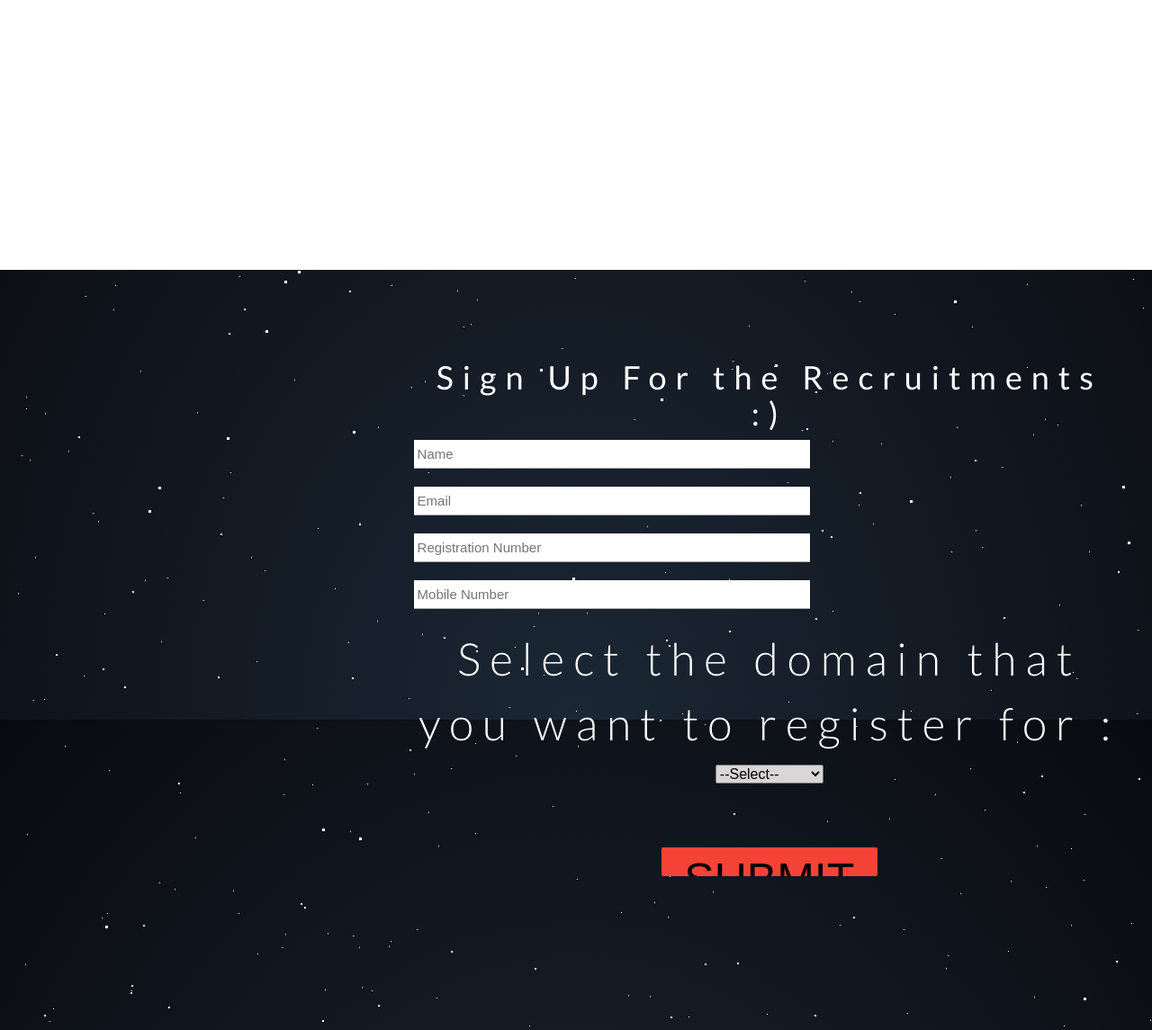
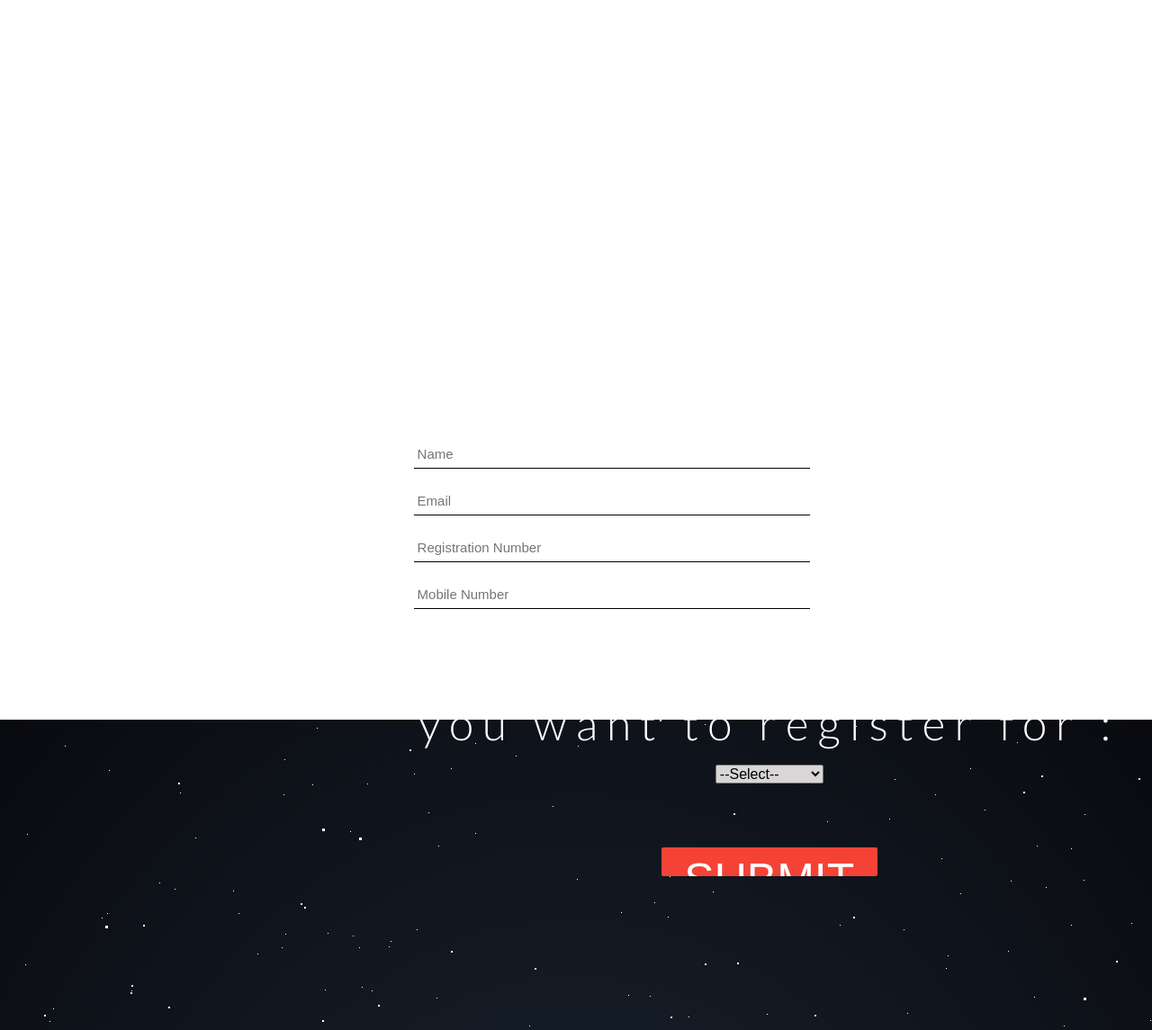
Before and after one commit to raysandeep/rec-iothinc, a Django app: page /quiz/login/ in a window 1280 px wide. Shown: the top 1145 px of the page at 90% size. Run offline with Django 3.2, Linux system fonts and the light colour scheme; some libraries are stand-ins or nearby versions.

Commit message:
Update style.css

```diff
--- a/static/css/style.css
+++ b/static/css/style.css
@@ -2,7 +2,6 @@
 {
     margin: 0;
     padding: 0;
-    height:300;
     background: #000000;
     font-size: 16px;
     color: #000000;
@@ -39,8 +38,7 @@
     font-size: 28px;
 }
 
-input[type="text"],
-input[type="password"]
+input[type="text"]
 {
     display: block;
     box-sizing: border-box;
@@ -50,9 +48,10 @@
     height: 32px;
     border: none;
     outline: none;
-    border-bottom: 1px solid #aaa;
+    border-bottom: 1px solid #000000;
     font-family: sans-serif;
     font-weight: 400;
+    color: #000000;
     font-size: 15px;
     transition: 0.2s ease
     ;
@@ -66,7 +65,7 @@
     background: #f44336;
     border: none;
     border-radius: 2px;
-    color: #000000;
+    color: #fff;
     font-family: sans-serif;
     font-weight: 500;
     text-transform: uppercase;
@@ -116,4 +115,5 @@
     position: absolute;
     border-radius: 100%;
     opacity: 0.7;
-  }
+
+}
```
